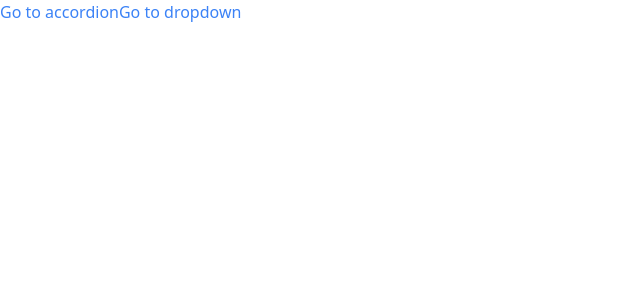
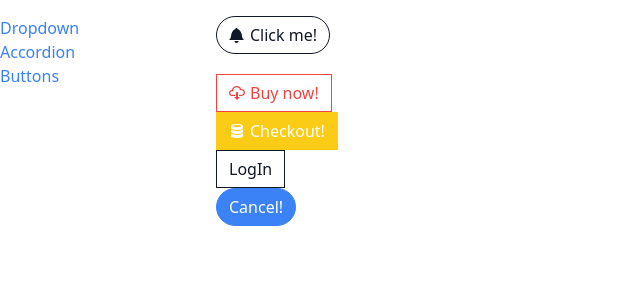
Before and after one commit to kleekich21/comps, a React (Create React App) app: page /buttons in a window 1280 px wide. Shown: the top 300 px of the page, without its empty margins (0-640 px from the left). Built offline with nearby package versions, Linux system fonts and the light colour scheme.

Commit message:
feat: Add button page and Navigation bar style

```diff
--- a/src/App.js
+++ b/src/App.js
@@ -1,19 +1,22 @@
-import Link from "./components/Link";
+import Sidebar from "./components/Sidebar";
 import Route from "./components/Route";
 import AccordionPage from "./pages/AccordioniPage";
 import DropdownPage from "./pages/DropdownPage";
+import ButtonPage from "./pages/ButtonPage";
 
 function App() {
   return (
-    <div>
-      <Link to="/accordion">Go to accordion</Link>
-      <Link to="/dropdown">Go to dropdown</Link>
-      <div>
+    <div className="container mx-auto grid grid-cols-6 gap-4 mt-4">
+      <Sidebar />
+      <div className="col-span-5">
         <Route path="/accordion">
           <AccordionPage />
         </Route>
-        <Route path="/dropdown">
+        <Route path="/">
           <DropdownPage />
+        </Route>
+        <Route path="/buttons">
+          <ButtonPage />
         </Route>
       </div>
     </div>
--- /dev/null
+++ b/src/components/Sidebar.js
@@ -0,0 +1,25 @@
+import Link from "./Link";
+
+function Sidebar() {
+  const links = [
+    { label: "Dropdown", path: "/" },
+    { label: "Accordion", path: "/accordion" },
+    { label: "Buttons", path: "buttons" },
+  ];
+
+  const renderedLinks = links.map(({ label, path }) => {
+    return (
+      <Link key={label} to={path}>
+        {label}
+      </Link>
+    );
+  });
+
+  return (
+    <div className="sticky top-0 overflow-y-scroll flex flex-col">
+      {renderedLinks}
+    </div>
+  );
+}
+
+export default Sidebar;
--- a/src/pages/ButtonPage.js
+++ b/src/pages/ButtonPage.js
@@ -3,9 +3,7 @@ import { GoBell, GoCloudDownload, GoDatabase } from "react-icons/go";
 import Button from "../components/Button";
 
 function ButtonPage() {
-  const handleClick = () => {
-    console.log("click!@");
-  };
+  const handleClick = () => {};
   return (
     <div>
       <div>
```
